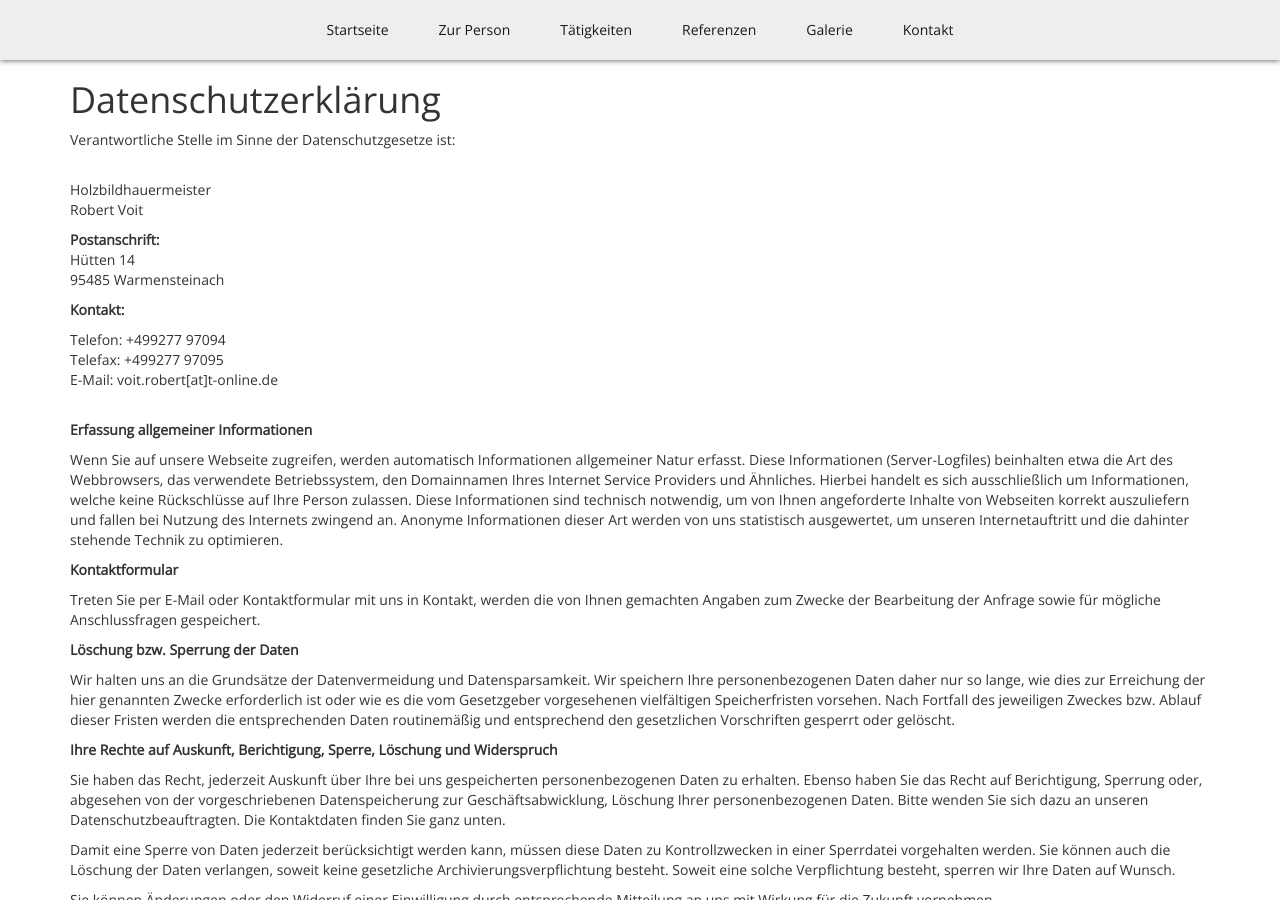
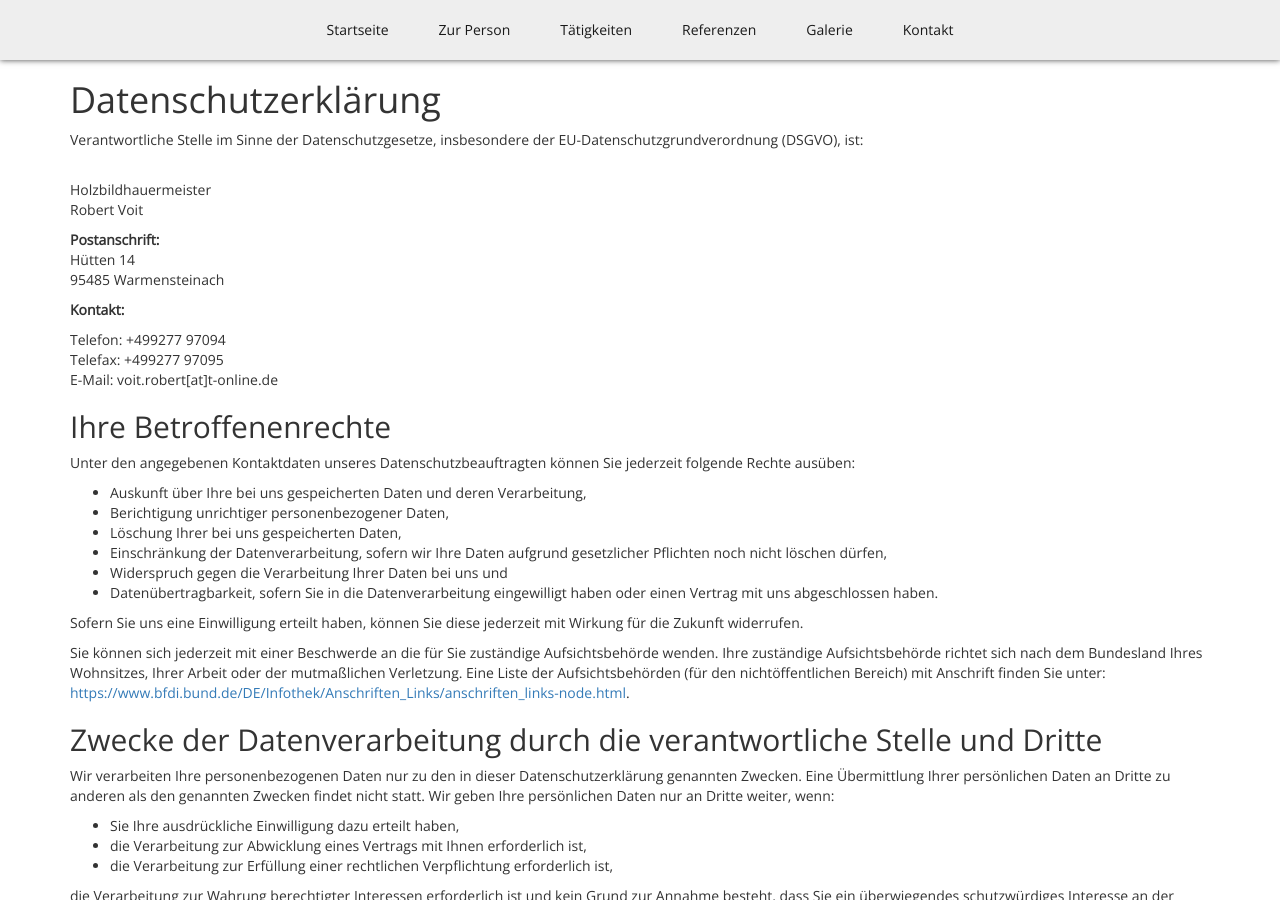
Before and after one commit to rvweb28/rvweb, a Jekyll site: the page built from datenschutzerklaerung.html, in a window 1280 px wide and 900 px high. Built offline with Jekyll 4.4.1, drawn with Linux system fonts in a browser that asks for light colours; some of the changed text lies outside the part shown.

Commit message:
update privacy policy (GDPR)

```diff
--- a/datenschutzerklaerung.html
+++ b/datenschutzerklaerung.html
@@ -7,34 +7,60 @@ title: Datenschutzerklärung - Robert Voit
 
 <div class="container-fluid" style="min-height: 100vh">
 
+
   <div class="container">
 
 <h1>Datenschutzerklärung</h1>
-    <p>Verantwortliche Stelle im Sinne der Datenschutzgesetze ist:</p>
+<p>Verantwortliche Stelle im Sinne der Datenschutzgesetze, insbesondere der EU-Datenschutzgrundverordnung (DSGVO), ist:</p>
 
 <p><br>Holzbildhauermeister<br>Robert Voit</p>
 <p><strong>Postanschrift:</strong><br>Hütten 14<br>95485 Warmensteinach<br></p>
 <p><strong>Kontakt:</strong></p>
 <p>Telefon: +499277 97094<br>Telefax: +499277 97095<br>E-Mail: voit.robert[at]t-online.de</p>
 
-    <p><br><strong>Erfassung allgemeiner Informationen</strong></p>
-    <p>Wenn Sie auf unsere Webseite zugreifen, werden automatisch Informationen allgemeiner Natur erfasst. Diese Informationen (Server-Logfiles) beinhalten etwa die Art des Webbrowsers, das verwendete Betriebssystem, den Domainnamen Ihres Internet Service Providers und Ähnliches. Hierbei handelt es sich ausschließlich um Informationen, welche keine Rückschlüsse auf Ihre Person zulassen. Diese Informationen sind technisch notwendig, um von Ihnen angeforderte Inhalte von Webseiten korrekt auszuliefern und fallen bei Nutzung des Internets zwingend an. Anonyme Informationen dieser Art werden von uns statistisch ausgewertet, um unseren Internetauftritt und die dahinter stehende Technik zu optimieren.<br></p>
-    <p><b>Kontaktformular</b></p>
-    <p>Treten Sie per E-Mail oder Kontaktformular mit uns in Kontakt, werden die von Ihnen gemachten Angaben zum Zwecke der Bearbeitung der Anfrage sowie für mögliche Anschlussfragen gespeichert.</p>
-    <p><b>Löschung bzw. Sperrung der Daten</b></p>
+<h2>Ihre Betroffenenrechte</h2>
+<p>Unter den angegebenen Kontaktdaten unseres Datenschutzbeauftragten können Sie jederzeit folgende Rechte ausüben:</p>
+<ul>
+<li>Auskunft über Ihre bei uns gespeicherten Daten und deren Verarbeitung,</li>
+<li>Berichtigung unrichtiger personenbezogener Daten,</li>
+<li>Löschung Ihrer bei uns gespeicherten Daten,</li>
+<li>Einschränkung der Datenverarbeitung, sofern wir Ihre Daten aufgrund gesetzlicher Pflichten noch nicht löschen dürfen,</li>
+<li>Widerspruch gegen die Verarbeitung Ihrer Daten bei uns und</li>
+<li>Datenübertragbarkeit, sofern Sie in die Datenverarbeitung eingewilligt haben oder einen Vertrag mit uns abgeschlossen haben.</li>
+</ul>
+<p>Sofern Sie uns eine Einwilligung erteilt haben, können Sie diese jederzeit mit Wirkung für die Zukunft widerrufen.</p>
+<p>Sie können sich jederzeit mit einer Beschwerde an die für Sie zuständige Aufsichtsbehörde wenden. Ihre zuständige Aufsichtsbehörde richtet sich nach dem Bundesland Ihres Wohnsitzes, Ihrer Arbeit oder der mutmaßlichen Verletzung. Eine Liste der Aufsichtsbehörden (für den nichtöffentlichen Bereich) mit Anschrift finden Sie unter: <a href="https://www.bfdi.bund.de/DE/Infothek/Anschriften_Links/anschriften_links-node.html" target="_blank" rel="noopener">https://www.bfdi.bund.de/DE/Infothek/Anschriften_Links/anschriften_links-node.html</a>.</p>
+<h2>Zwecke der Datenverarbeitung durch die verantwortliche Stelle und Dritte</h2>
+<p>Wir verarbeiten Ihre personenbezogenen Daten nur zu den in dieser Datenschutzerklärung genannten Zwecken. Eine Übermittlung Ihrer persönlichen Daten an Dritte zu anderen als den genannten Zwecken findet nicht statt. Wir geben Ihre persönlichen Daten nur an Dritte weiter, wenn:</p>
+<ul>
+<li>Sie Ihre ausdrückliche Einwilligung dazu erteilt haben,</li>
+<li>die Verarbeitung zur Abwicklung eines Vertrags mit Ihnen erforderlich ist,</li>
+<li>die Verarbeitung zur Erfüllung einer rechtlichen Verpflichtung erforderlich ist,</li>
+</ul>
+<p>die Verarbeitung zur Wahrung berechtigter Interessen erforderlich ist und kein Grund zur Annahme besteht, dass Sie ein überwiegendes schutzwürdiges Interesse an der Nichtweitergabe Ihrer Daten haben.</p>
+<h2>Löschung bzw. Sperrung der Daten</h2>
 <p>Wir halten uns an die Grundsätze der Datenvermeidung und Datensparsamkeit. Wir speichern Ihre personenbezogenen Daten daher nur so lange, wie dies zur Erreichung der hier genannten Zwecke erforderlich ist oder wie es die vom Gesetzgeber vorgesehenen vielfältigen Speicherfristen vorsehen. Nach Fortfall des jeweiligen Zweckes bzw. Ablauf dieser Fristen werden die entsprechenden Daten routinemäßig und entsprechend den gesetzlichen Vorschriften gesperrt oder gelöscht.</p>
-    <p><strong>Ihre Rechte auf Auskunft, Berichtigung, Sperre, Löschung und Widerspruch</strong></p>
-    <p>Sie haben das Recht, jederzeit Auskunft über Ihre bei uns gespeicherten personenbezogenen Daten zu erhalten. Ebenso haben Sie das Recht auf Berichtigung, Sperrung oder, abgesehen von der vorgeschriebenen Datenspeicherung zur Geschäftsabwicklung, Löschung Ihrer personenbezogenen Daten. Bitte wenden Sie sich dazu an unseren Datenschutzbeauftragten. Die Kontaktdaten finden Sie ganz unten.</p>
-    <p>Damit eine Sperre von Daten jederzeit berücksichtigt werden kann, müssen diese Daten zu Kontrollzwecken in einer Sperrdatei vorgehalten werden. Sie können auch die Löschung der Daten verlangen, soweit keine gesetzliche Archivierungsverpflichtung besteht. Soweit eine solche Verpflichtung besteht, sperren wir Ihre Daten auf Wunsch.</p>
-    <p>Sie können Änderungen oder den Widerruf einer Einwilligung durch entsprechende Mitteilung an uns mit Wirkung für die Zukunft vornehmen.</p>
+<h2>Erfassung allgemeiner Informationen beim Besuch unserer Website</h2>
+<p>Wenn Sie auf unsere Website zugreifen, werden automatisch mittels eines Cookies Informationen allgemeiner Natur erfasst. Diese Informationen (Server-Logfiles) beinhalten etwa die Art des Webbrowsers, das verwendete Betriebssystem, den Domainnamen Ihres Internet-Service-Providers und ähnliches. Hierbei handelt es sich ausschließlich um Informationen, welche keine Rückschlüsse auf Ihre Person zulassen.</p>
+<p>Diese Informationen sind technisch notwendig, um von Ihnen angeforderte Inhalte von Webseiten korrekt auszuliefern und fallen bei Nutzung des Internets zwingend an. Sie werden insbesondere zu folgenden Zwecken verarbeitet:</p>
+<ul>
+<li>Sicherstellung eines problemlosen Verbindungsaufbaus der Website,</li>
+<li>Sicherstellung einer reibungslosen Nutzung unserer Website,</li>
+<li>Auswertung der Systemsicherheit und -stabilität sowie</li>
+<li>zu weiteren administrativen Zwecken.</li>
+</ul>
+<p>Die Verarbeitung Ihrer personenbezogenen Daten basiert auf unserem berechtigten Interesse aus den vorgenannten Zwecken zur Datenerhebung. Wir verwenden Ihre Daten nicht, um Rückschlüsse auf Ihre Person zu ziehen. Empfänger der Daten sind nur die verantwortliche Stelle und ggf. Auftragsverarbeiter.</p>
+<p>Anonyme Informationen dieser Art werden von uns ggfs. statistisch ausgewertet, um unseren Internetauftritt und die dahinterstehende Technik zu optimieren.</p>
+<h2>SSL-Verschlüsselung</h2>
+<p>Um die Sicherheit Ihrer Daten bei der Übertragung zu schützen, verwenden wir dem aktuellen Stand der Technik entsprechende Verschlüsselungsverfahren (z. B. SSL) über HTTPS.</p>
+<h2>Kontaktformular</h2>
+<p>Treten Sie bzgl. Fragen jeglicher Art per E-Mail oder Kontaktformular mit uns in Kontakt, erteilen Sie uns zum Zwecke der Kontaktaufnahme Ihre freiwillige Einwilligung. Hierfür ist die Angabe einer validen E-Mail-Adresse erforderlich. Diese dient der Zuordnung der Anfrage und der anschließenden Beantwortung derselben. Die Angabe weiterer Daten ist optional. Die von Ihnen gemachten Angaben werden zum Zwecke der Bearbeitung der Anfrage sowie für mögliche Anschlussfragen gespeichert. Nach Erledigung der von Ihnen gestellten Anfrage werden personenbezogene Daten automatisch gelöscht.</p>
+<h2>Verwendung von Google Maps</h2>
+<p>Diese Webseite verwendet Google Maps API, um geographische Informationen visuell darzustellen. Bei der Nutzung von Google Maps werden von Google auch Daten über die Nutzung der Kartenfunktionen durch Besucher erhoben, verarbeitet und genutzt. Nähere Informationen über die Datenverarbeitung durch Google können Sie <a href="http://www.google.com/privacypolicy.html" target="_blank" rel="noopener">den Google-Datenschutzhinweisen</a> entnehmen. Dort können Sie im Datenschutzcenter auch Ihre persönlichen Datenschutz-Einstellungen verändern.</p>
+<p>Ausführliche Anleitungen zur Verwaltung der eigenen Daten im Zusammenhang mit Google-Produkten<a href="http://www.dataliberation.org/" target="_blank" rel="noopener"> finden Sie hier</a>.</p>
+<h2><strong>Änderung unserer Datenschutzbestimmungen</strong></h2>
+<p>Wir behalten uns vor, diese Datenschutzerklärung anzupassen, damit sie stets den aktuellen rechtlichen Anforderungen entspricht oder um Änderungen unserer Leistungen in der Datenschutzerklärung umzusetzen, z.B. bei der Einführung neuer Services. Für Ihren erneuten Besuch gilt dann die neue Datenschutzerklärung.</p>
 
-    <p><strong>Änderung unserer Datenschutzbestimmungen</strong></p>
-    <p>Wir behalten uns vor, diese Datenschutzerklärung gelegentlich anzupassen, damit sie stets den aktuellen rechtlichen Anforderungen entspricht oder um Änderungen unserer Leistungen in der Datenschutzerklärung umzusetzen, z. B. bei der Einführung neuer Services. Für Ihren erneuten Besuch gilt dann die neue Datenschutzerklärung.</p>
-
-    <p><strong>Fragen an den Datenschutzbeauftragten</strong></p>
-    <p>Wenn Sie Fragen zum Datenschutz haben, schreiben Sie uns bitte eine E-Mail oder wenden Sie sich direkt an unseren Datenschutzbeauftragten:</p>
-    <p>Kontaktdaten:</p>
-    <p>voit.robert[at]t-online.de</p><br><br>
 
   </div>
 
```
Lines whose indentation alone changed are shown as unchanged.
